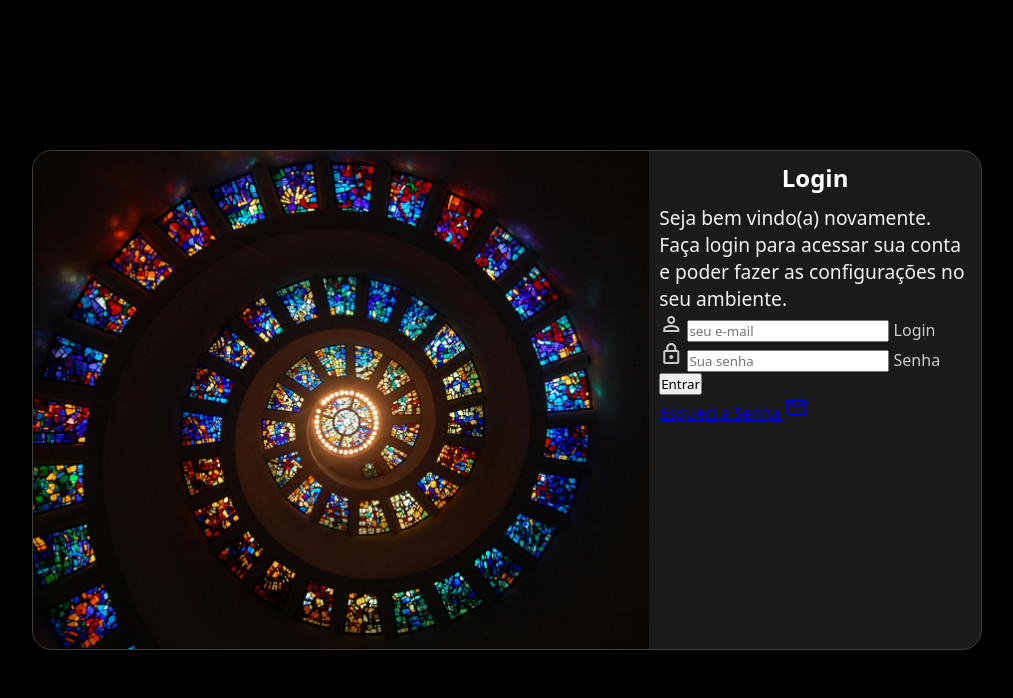
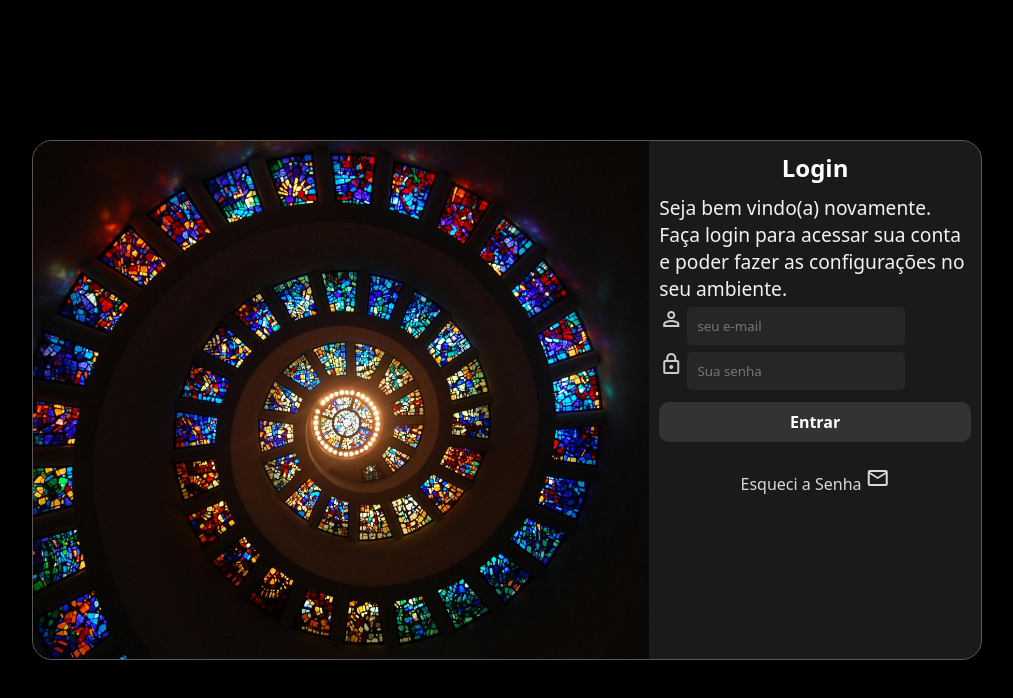
Before and after one commit to RyanRSR/projeto-login, a plain HTML site: page index.html in a window 1280 px wide. Shown: the whole page, without its empty margins (133-1146 px from the left). Drawn offline with nearby package versions, Linux system fonts and the light colour scheme.

Commit message:
formatação formulario

```diff
--- a/estilos/style.css
+++ b/estilos/style.css
@@ -7,10 +7,15 @@
 :root{
 --fundo: hsl(0 0% 0%);
 --caixa: hsl(0 0% 10%);
---bg-imagens: hsl(0 0% 15%);
---bordas: hsl(0 0% 25%);
+--caixa-texto: hsl(0 0% 15%);
+--botao: hsl(0 0% 20%);
+--botao-h: hsl(0 0% 25%);
+--bg-imagens: hsl(0 0% 30%);
+--bordas: hsl(0 0% 35%);
+--highlight: hsl(0 0% 45%);
 --titulo: hsl(0 0% 100%);
 --texto: hsl(0 0% 95%);
+--links: hsl(0 0% 85%);
 --forms: hsl(0 0% 80%);
 
 }
@@ -46,7 +51,7 @@ section#login{
 
     border-radius: 20px;
     width: 250px;
-    height: 500px;
+    height: 520px;
     margin: auto;
 
     transition: width 0.6s, height 0.6s;
@@ -84,3 +89,54 @@ section#login > div#formulario > form{
     color: var(--forms);
 
 }
+form >div.campo{
+    width: 100%;
+    height: 40px;
+    margin: 5px 0px;
+}
+form input[type=email],
+form input[type=password]{
+
+    background-color: var(--caixa-texto);
+    border-radius: 5px;
+    border: none;
+    padding: 10px;
+}
+
+form >input[type=submit]{
+    display: block;
+    font-size: 1em;
+    font-weight: bold   ;
+    width: 100%;
+    height: 40px;
+    border-radius: 10px;
+    background-color:var(--botao);
+    color: var(--titulo);
+    margin-top: 10px;
+    margin-right: 10px;
+    border: none;
+}
+
+form >input[type=submit]:hover{
+    background-image: linear-gradient(to bottom, var(--botao-h) 70%, var(--botao));
+    border-top:1px solid var(--highlight);
+    cursor: pointer;
+}
+
+form >a.botao{
+    display: block;
+    text-align: center;
+    line-height: 40px;
+    width: 100%;
+    height: 40px;
+    color: var(--links);
+    text-decoration: none;
+    margin-bottom: 5px;
+}
+
+form >a.botao:hover{
+    background-color: var(--botao-h);
+    border-radius: 10px;
+    transition: 0.5s;
+
+}
--- a/index.html
+++ b/index.html
@@ -19,18 +19,18 @@
                 <p>Seja bem vindo(a) novamente. Faça login para acessar sua conta e poder fazer as configurações no seu ambiente.</p>
                 <form action="login.php" method="post" autocomplete="on">
                     <div class="campo">
-                        <i class="material-symbols-outlined">person</i>
+                        <label for="ilogin"><i class="material-symbols-outlined">person</i></label>
                         <input type="email" name="login" id="ilogin" placeholder="seu e-mail" autocomplete="email" required>
-                        <label for="ilogin">Login</label>
+
                     </div>
                     <div class="campo">
-                        <i class="material-symbols-outlined">Lock</i>
+                        <label for="isenha"><i class="material-symbols-outlined">Lock</i></label>
                         <input type="password" name="senha" id="isenha" placeholder="Sua senha" autocomplete="current-password" required minlength="8" maxlength="20">
-                        <label for="isenha">Senha</label>
+
                     </div>
                     <input type="submit" value="Entrar">
                     <br>
-                    <a href="esqueci.html">
+                    <a href="esqueci.html" class="botao">
                         Esqueci a Senha <i class="material-symbols-outlined">mail</i>
                     </a>
                     </form>
```
